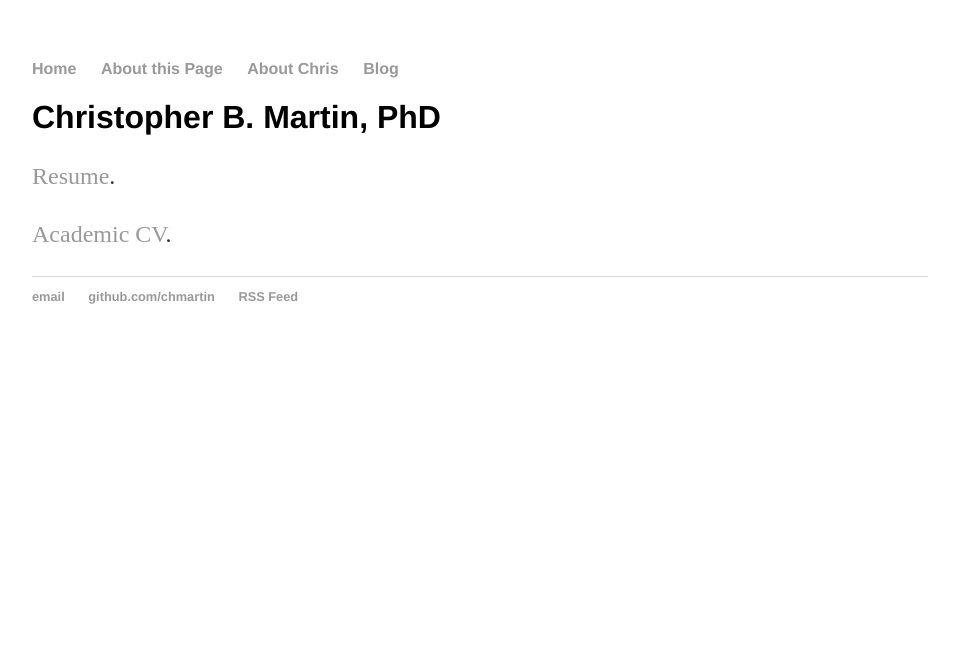
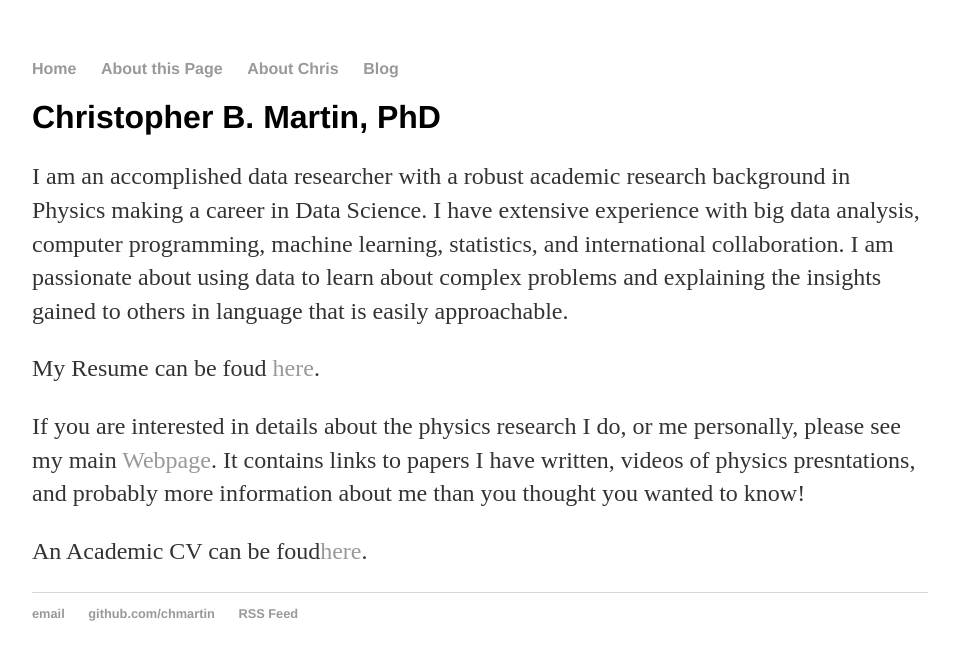
Before and after one commit to chmartin/chmartin.github.io, a Jekyll site: the page built from cv/index.html, in a window 1280 px wide. Shown: the top 660 px of the page, without its empty margins (160-1119 px from the left). Built offline with Jekyll 4.4.1, drawn with Linux system fonts in a browser that asks for light colours.

Commit message:
update about Chris page

```diff
--- a/cv/index.html
+++ b/cv/index.html
@@ -1,9 +1,12 @@
 ---
 layout: default
-title: Resumes
+title: About Chris
 ---
 <div class="blurb">
 	<h1>Christopher B. Martin, PhD</h1>
-	<p><a href="https://chmartin.web.cern.ch/chmartin/Chris_Martin/contact/Resume.pdf">Resume</a>.</p>
-  <p><a href="https://chmartin.web.cern.ch/chmartin/Chris_Martin/contact/CV.pdf">Academic CV</a>.</p>
+	<p>I am an accomplished data researcher with a robust academic research background in Physics making a career in Data Science. I have extensive experience with big data analysis, computer programming, machine learning, statistics, and international collaboration. I am passionate about using data to learn about complex problems and explaining the insights gained to others in language that is easily approachable.</p>
+	<p>My Resume can be foud <a href="https://chmartin.web.cern.ch/chmartin/Chris_Martin/contact/Resume.pdf">here</a>.</p>
+	<p>If you are interested in details about the physics research I do, or me personally, please see my main <a href="https://chmartin.web.cern.ch/chmartin/Chris_Martin/">Webpage</a>. It contains links to papers I have written, videos of physics presntations, and probably more information about me than you thought you wanted to know!</p>
+	<p>An Academic CV can be foud<a href="https://chmartin.web.cern.ch/chmartin/Chris_Martin/contact/CV.pdf">here</a>.</p>
+
 </div><!-- /.blurb -->
```
